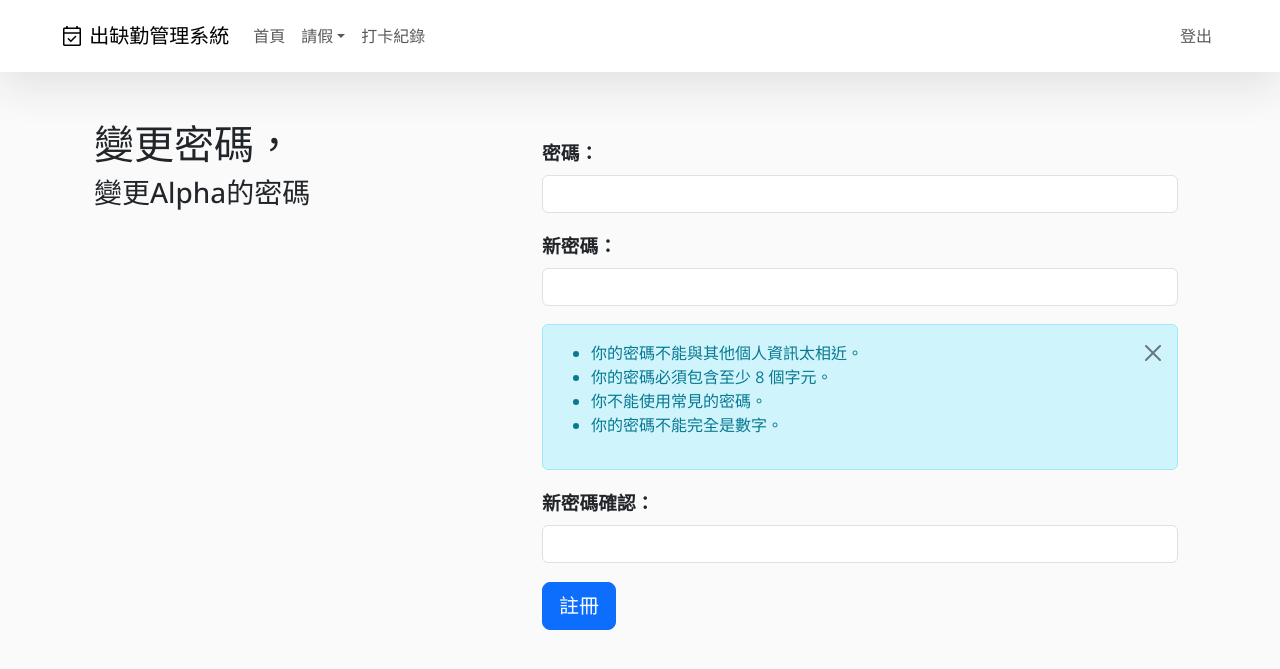
After one commit to alpha34727/CheckInSystem, a Django app: page /auth/password/ in a window 1280 px wide. The commit adds this page. Shown: the top 669 px of the page. Run offline with Django 3.2, Linux system fonts and the light colour scheme; a user stored in the database is signed in; some libraries are stand-ins or nearby versions.

Commit message:
Change Password

```diff
--- a/Dashboard/templates/base.html
+++ b/Dashboard/templates/base.html
@@ -31,7 +31,7 @@
                 <span class="navbar-toggler-icon"></span>
             </button>
             <div class="collapse navbar-collapse" id="navbarNavDropdown">
-                <ul class="navbar-nav">
+                <ul class="navbar-nav me-auto">
                     {% if user.is_authenticated %}
                         <li class="nav-item">
                             <a class="nav-link" href="{% url 'home' %}">首頁</a>
--- /dev/null
+++ b/Dashboard/templates/registration/password.html
@@ -0,0 +1,52 @@
+{% extends 'base.html' %}
+
+{% block body %}
+    <div class="container me-2" style="width: 40%">
+        <h1 class="fs-1">變更密碼，</h1>
+        <h3  class="fs-3">變更{{ user.username }}的密碼</h3>
+    </div>
+    <div class="container me-2 login_form" style="width: 60%">
+        <form action="" method="post">
+            {% csrf_token %}
+            <p>
+                <label for="id_old_password">密碼：</label>
+                <input type="password" name="old_password" autocomplete="new-password" required="" id="id_password1">
+                <span class="helptext"></span>
+            </p>
+            {% if form.errors.old_password %}
+                <div class="alert alert-warning alert-dismissible fade show" role="alert">
+                    <span>{{ form.errors.old_password }}</span>
+                    <button type="button" class="btn-close" data-bs-dismiss="alert" aria-label="Close"></button>
+                </div>
+            {% endif %}
+
+            <p>
+                <label for="id_new_password1">新密碼：</label>
+                <input type="password" name="new_password1" autocomplete="new-password" required="" id="id_password2">
+            </p>
+            <div class="alert alert-info alert-dismissible fade show" role="alert">
+                <ul><li>你的密碼不能與其他個人資訊太相近。</li><li>你的密碼必須包含至少 8 個字元。</li><li>你不能使用常見的密碼。</li><li>你的密碼不能完全是數字。</li></ul>
+                <button type="button" class="btn-close" data-bs-dismiss="alert" aria-label="Close"></button>
+            </div>
+            {% if form.errors.new_password1 %}
+                <div class="alert alert-warning alert-dismissible fade show" role="alert">
+                    <span>{{ form.errors.new_password1 }}</span>
+                    <button type="button" class="btn-close" data-bs-dismiss="alert" aria-label="Close"></button>
+                </div>
+            {% endif %}
+
+            <p>
+                <label for="id_new_password2">新密碼確認：</label>
+                <input type="password" name="new_password2" autocomplete="new-password" required="" id="id_password2">
+            </p>
+            {% if form.errors.new_password2 %}
+                <div class="alert alert-warning alert-dismissible fade show" role="alert">
+                    <span>{{ form.errors.new_password2 }}</span>
+                    <button type="button" class="btn-close" data-bs-dismiss="alert" aria-label="Close"></button>
+                </div>
+            {% endif %}
+
+            <input type="submit" class="btn btn-primary btn-lg" value="註冊">
+        </form>
+    </div>
+{% endblock body %}
--- a/Dashboard/urls.py
+++ b/Dashboard/urls.py
@@ -1,10 +1,11 @@
 from django.urls import path, include
-from .views import Homepage, Apply, CheckIn, ListAttendant, register
+from .views import Homepage, Apply, CheckIn, ListAttendant, register, PasswordChange
 
 urlpatterns = [
     path('', Homepage.as_view(), name='home'),
     path('auth/', include('django.contrib.auth.urls'), name='auth'),
     path('auth/register/', register, name='register'),
+    path('auth/password/', PasswordChange.as_view(), name='password'),
     path('apply/', Apply.as_view(), name='apply'),
     path('check/<int:pk>/', CheckIn.as_view(), name='check'),
     path('attendant/', ListAttendant.as_view(), name='attendant'),
--- a/Dashboard/views.py
+++ b/Dashboard/views.py
@@ -3,6 +3,7 @@ from django.views.generic import ListView, CreateView, RedirectView
 from django.contrib.auth.forms import UserCreationForm
 from django.contrib.auth.mixins import LoginRequiredMixin
 from django.contrib.auth.models import User
+from django.contrib.auth.views import PasswordChangeView
 from django.urls import reverse_lazy
 from .form import PromiseForm
 from .models import LeaveApply, Member, Attendant
@@ -116,3 +117,8 @@ def register(req):
         return redirect(reverse_lazy('home'))
     else:
         return render(req, 'registration/register.html', {'form':form})
+
+class PasswordChange(LoginRequiredMixin, PasswordChangeView):
+    login_url = reverse_lazy('login')
+
+    template_name = 'registration/password.html'
```
Also changed, not shown: Dashboard/templates/homepage.html (+12 -2 lines), db.sqlite3.
